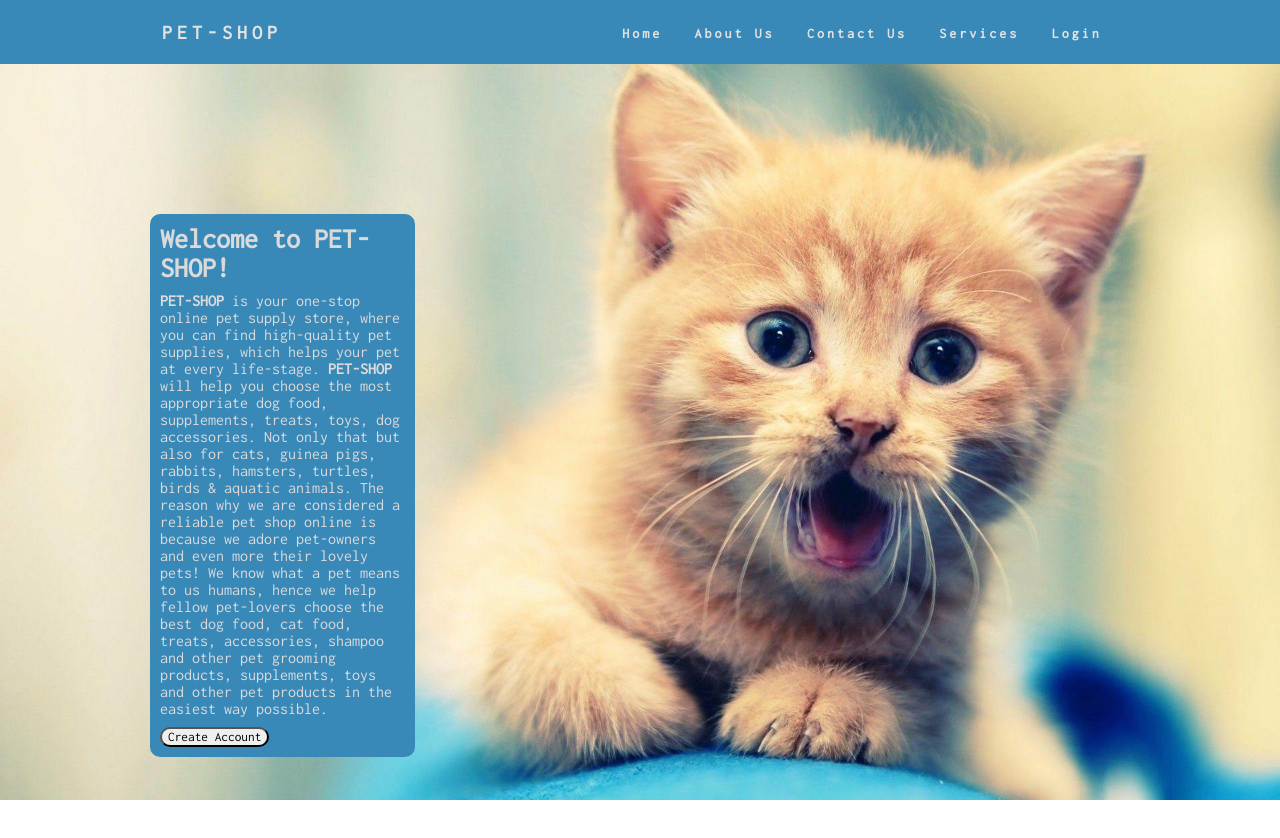
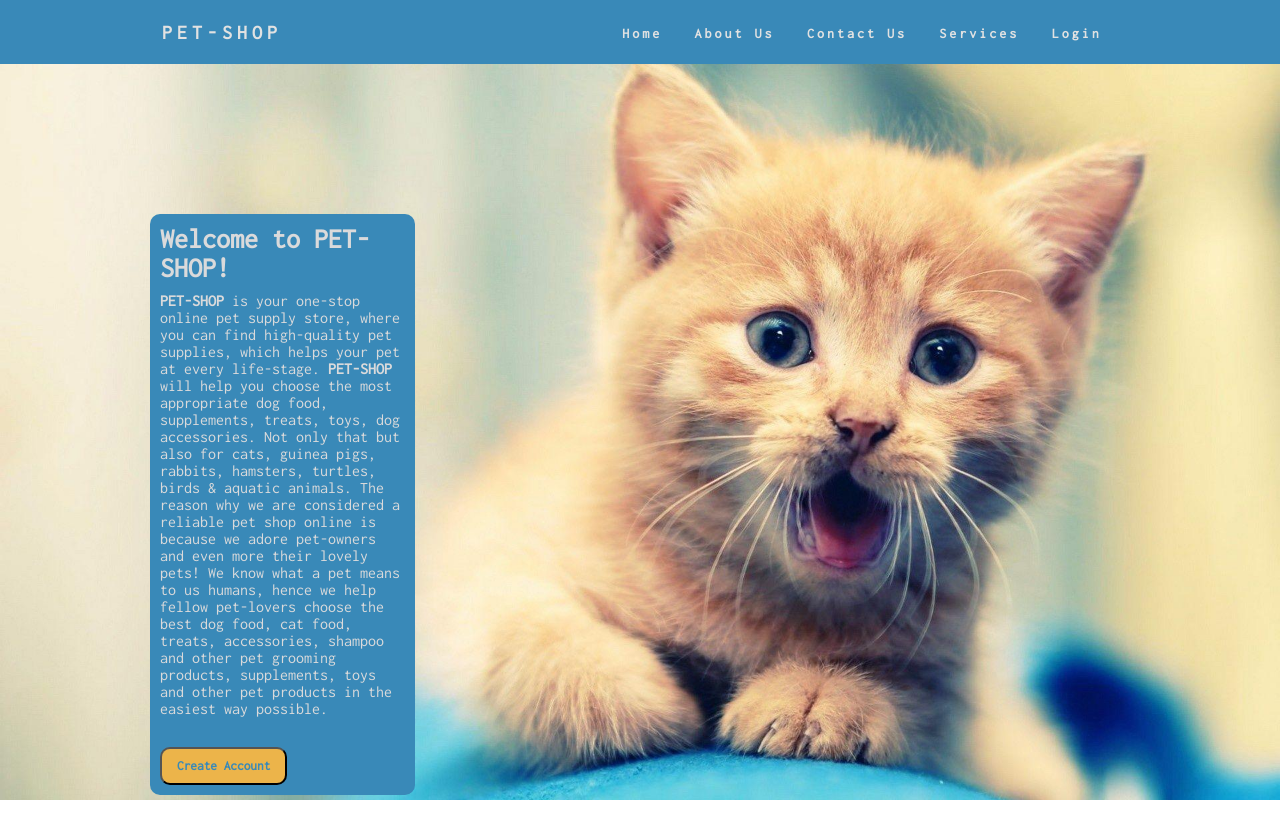
Before and after one commit to ajpulluvelil/pet_shop_ui, an Angular app: page /public-sit/home in a window 1280 px wide. Shown: the top 838 px of the page. Built offline with nearby package versions, Linux system fonts and the light colour scheme.

Commit message:
style added

```diff
--- a/src/app/public-sit-module/public-sit-landing-page/public-sit-landing-page.component.css
+++ b/src/app/public-sit-module/public-sit-landing-page/public-sit-landing-page.component.css
@@ -33,6 +33,13 @@
     cursor: pointer;
     border-radius: 10px;
     font-family: 'Inconsolata', monospace;
+    padding: 10px 15px;
+    color: #3989b8;
+    background-color: #ecb44a;
+}
+
+.button-section {
+    padding-top: 20px;
 }
 
 .welcome-text {
--- a/src/app/public-sit-module/public-sit-landing-page/public-sit-landing-page.component.html
+++ b/src/app/public-sit-module/public-sit-landing-page/public-sit-landing-page.component.html
@@ -23,7 +23,9 @@
                     accessories, shampoo and other pet grooming products, supplements, toys and other pet products in the easiest way possible.
                 </span>
             </div>
-            <button class="login-button" routerLink="/login/user-registration">Create Account</button>
+            <div class="button-section">
+                <button class="login-button" routerLink="/login/user-registration"><b>Create Account</b></button>
+            </div>
         </div>
     </div>
 </div>
```
